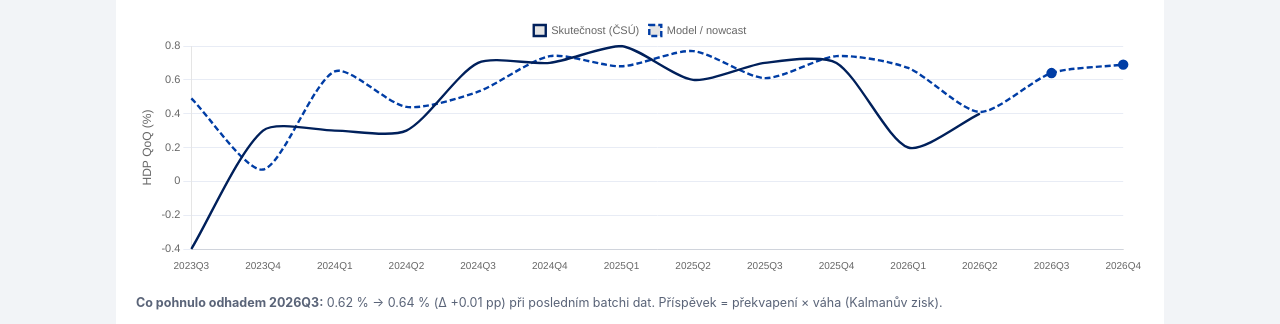
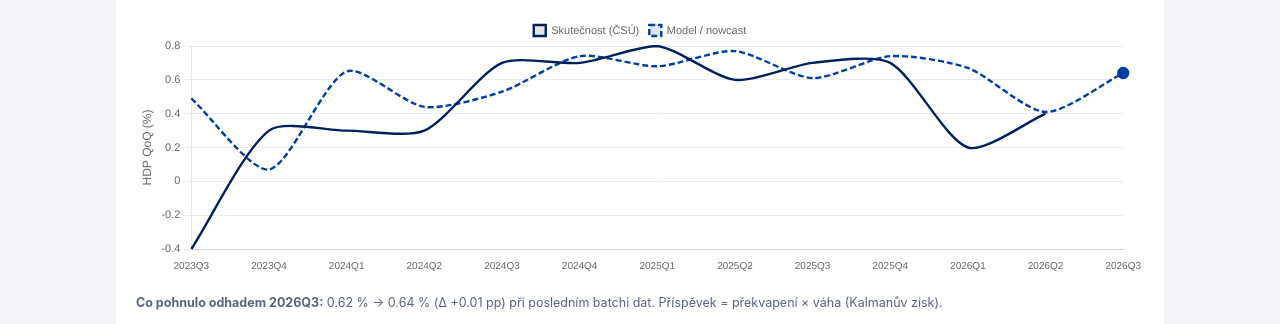
Before and after one commit to dominikstroukal/nostradamup, a plain HTML site: page web/index.html in a window 1280 px wide. Shown: the part 2134-2458 px from the top of the page. Drawn offline with nearby package versions, Linux system fonts and the light colour scheme.

Commit message:
web: nowcast = jen probíhající Q + dlaždice v přehledu
- odstraněn 'Výhled Q+2' z nowcast karty (i z grafu) — nowcast je odhad
  probíhajícího čtvrtletí; Q+2 a dál patří strukturní prognóze (nesouhlasily)
- nowcast (HDP nyní) přidán do horního přehledu vedle HDP za 1 rok

Co-Authored-By: Claude Opus 4.8 <noreply@anthropic.com>

```diff
--- a/web/index.html
+++ b/web/index.html
@@ -105,6 +105,9 @@ function render(D){
     <div class="big"><div class="lbl">HDP za 1 rok</div>
       <div class="val">${fmt(h.hdp_1y)} %</div>
       <div class="note">meziročně</div></div>
+    ${D.nowcast ? `<div class="big"><div class="lbl">HDP nyní · nowcast</div>
+      <div class="val">${fmt(D.nowcast.estimate,2)} %</div>
+      <div class="note">${D.nowcast.current_quarter} mezikvartálně</div></div>` : ''}
     <div class="big"><div class="lbl">Repo sazba za 1 rok</div>
       <div class="val">${fmt(h.repo_1y,2)} %</div>
       <div class="note">2T repo ČNB</div></div>
@@ -220,8 +223,6 @@ function render(D){
       <div class="hero" style="margin-bottom:18px">
         <div class="big"><div class="lbl">Nowcast ${N.current_quarter}</div>
           <div class="val">${fmt(N.estimate,2)} %</div><div class="note">mezikvartálně (QoQ)</div></div>
-        <div class="big"><div class="lbl">Výhled ${N.next_quarter||''}</div>
-          <div class="val">${fmt(N.next_estimate,2)} %</div><div class="note">QoQ</div></div>
         <div class="big"><div class="lbl">Posl. publikované HDP</div>
           <div class="val">${fmt(N.last_actual,2)} %</div><div class="note">${N.last_actual_q} (ČSÚ)</div></div>
       </div>
@@ -234,16 +235,16 @@ function render(D){
     app.appendChild(card);
 
     const H = N.history;
-    const fut = [N.current_quarter, N.next_quarter].filter(Boolean);
+    const fut = [N.current_quarter];   // nowcast = jen probíhající Q
     const labels = H.map(p=>p.q).concat(fut);
     new Chart(card.querySelector('#ncChart'), {
       type:'line',
       data:{labels, datasets:[
-        {label:'Skutečnost (ČSÚ)', data:H.map(p=>p.actual).concat(fut.map(()=>null)),
+        {label:'Skutečnost (ČSÚ)', data:H.map(p=>p.actual).concat([null]),
          borderColor:F.navy, borderWidth:2.4, pointRadius:0, tension:.25},
-        {label:'Model / nowcast', data:H.map(p=>p.model).concat([N.estimate, N.next_estimate].slice(0,fut.length)),
+        {label:'Model / nowcast', data:H.map(p=>p.model).concat([N.estimate]),
          borderColor:F.blue, borderWidth:2.4, borderDash:[6,3],
-         pointRadius:H.map(()=>0).concat(fut.map(()=>4)),
+         pointRadius:H.map(()=>0).concat([5]),
          pointBackgroundColor:F.blue, tension:.25},
       ]},
       options:{responsive:true, maintainAspectRatio:false, interaction:{mode:'index',intersect:false},
```
